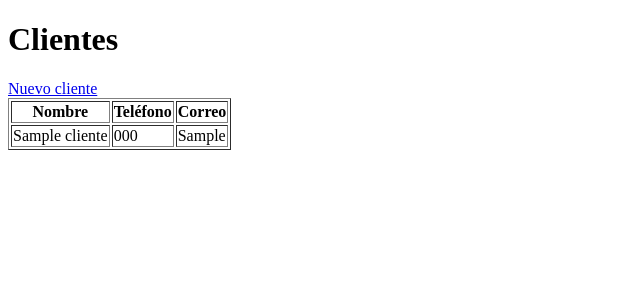
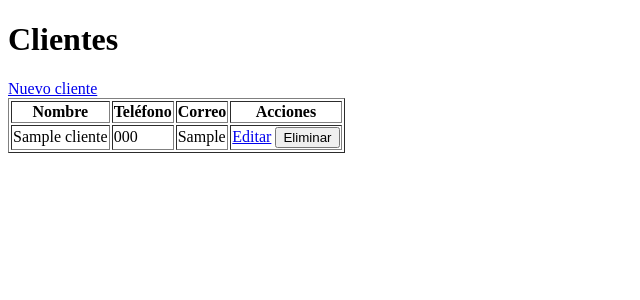
Before and after one commit to Alxbertt/citafy, a Spring Boot app: page /clientes in a window 1280 px wide. Shown: the top 300 px of the page, without its empty margins (0-640 px from the left). Run offline with Spring Boot 4, Linux system fonts and the light colour scheme; tables that the repository leaves empty hold one stand-in row (values such as "Sample post").

Commit message:
Agrega editar y eliminar cliente (#5)

```diff
--- a/src/main/resources/templates/clientes/lista.html
+++ b/src/main/resources/templates/clientes/lista.html
@@ -6,16 +6,22 @@
 </head>
 <body>
     <h1>Clientes</h1>
-		<a th:href="@{/clientes/nuevo}">Nuevo cliente</a>
+    <a th:href="@{/clientes/nuevo}">Nuevo cliente</a>
     <table border="1">
         <thead>
-            <tr><th>Nombre</th><th>Teléfono</th><th>Correo</th></tr>
+            <tr><th>Nombre</th><th>Teléfono</th><th>Correo</th><th>Acciones</th></tr>
         </thead>
         <tbody>
             <tr th:each="c : ${clientes}">
                 <td th:text="${c.nombre}"></td>
                 <td th:text="${c.telefono}"></td>
                 <td th:text="${c.correo}"></td>
+                <td>
+                    <a th:href="@{/clientes/{id}/editar(id=${c.id})}">Editar</a>
+                    <form th:action="@{/clientes/{id}/eliminar(id=${c.id})}" method="post" style="display:inline">
+                        <button type="submit">Eliminar</button>
+                    </form>
+                </td>
             </tr>
         </tbody>
     </table>
```
